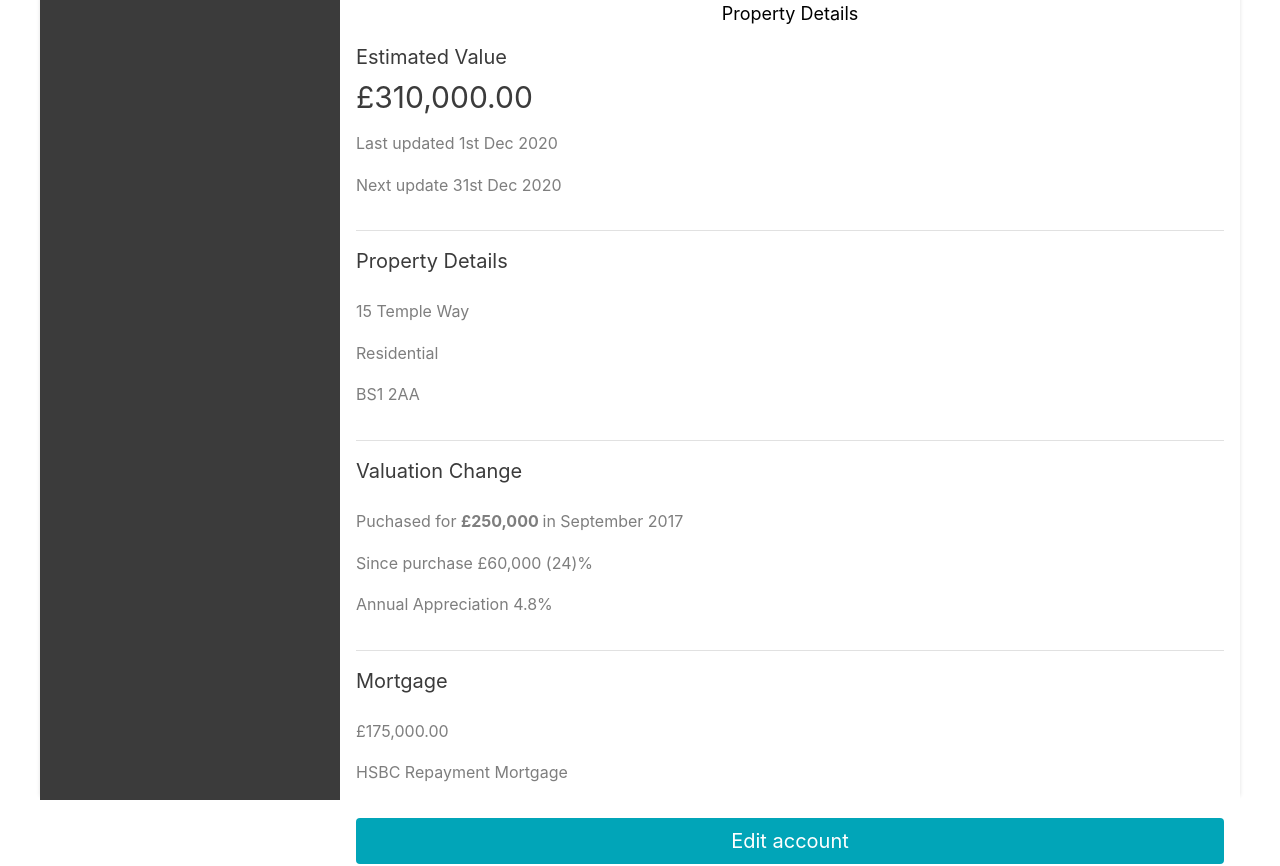
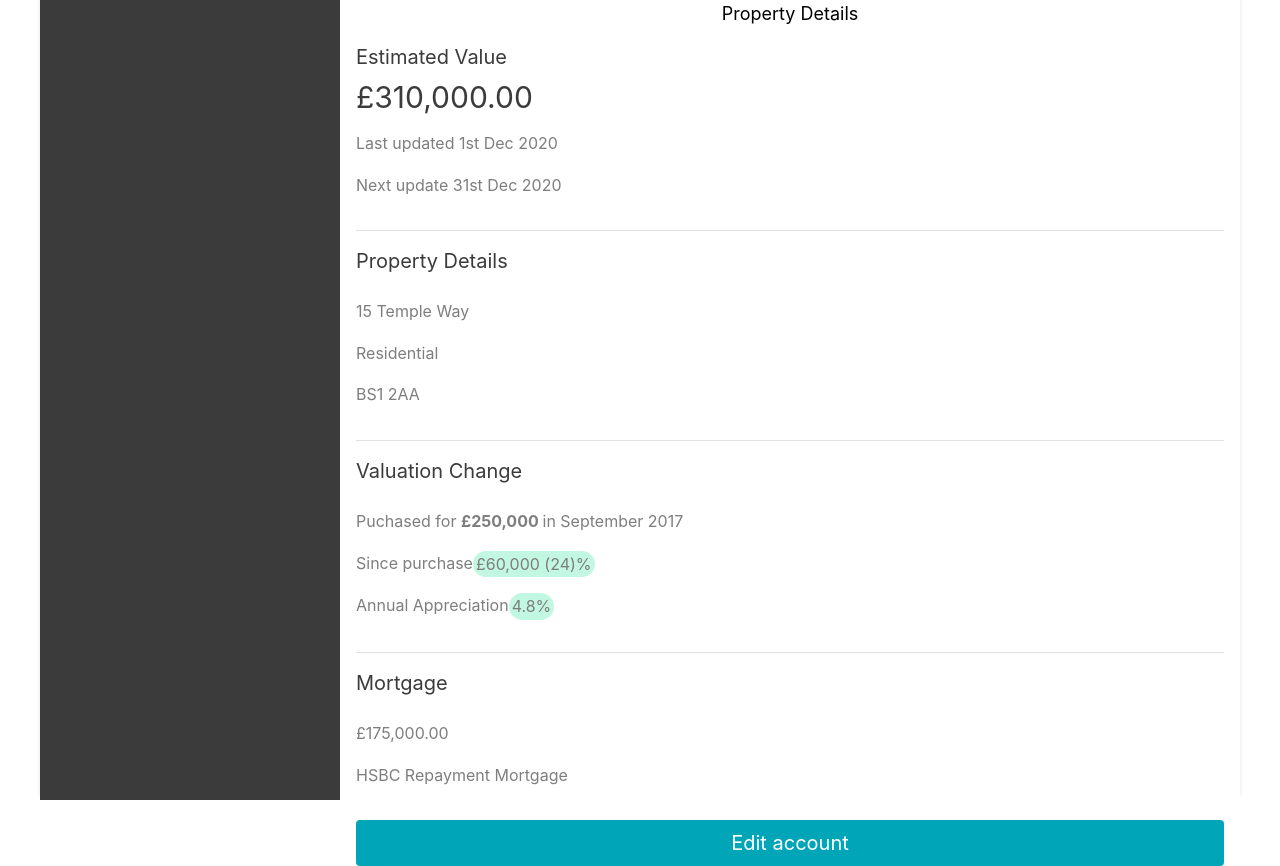
Before and after one commit to samchillcott/frontend-interview-task-main, a Next.js app: page / in a window 1280 px wide. Built offline with nearby package versions, Linux system fonts and the light colour scheme.

Commit message:
add basic styling with colors

```diff
--- a/modules/property-details/index.js
+++ b/modules/property-details/index.js
@@ -4,7 +4,7 @@ import React from "react";
 import { Button } from "../../components/button";
 import RowContainer from "../../components/row-container";
 import {
-  AccountHeadline, AccountLabel, AccountList, AccountListItem, AccountSection, InfoText, Inset
+  AccountHeadline, AccountLabel, AccountList, AccountListItem, AccountListItemRow, AccountSection, InfoText, InfoTextGreen, Inset
 } from "./style";
 
 
@@ -103,8 +103,16 @@ const Detail = ({ }) => {
         <RowContainer>
           <AccountList>
             <AccountListItem><InfoText>Puchased for <strong>£{ account.originalPurchasePrice.toLocaleString("en-US") } </strong>in { month } { year }</InfoText></AccountListItem>
-            <AccountListItem><InfoText>Since purchase £{ sincePurchaseAmount.toLocaleString("en-US") } ({ sincePurchasePercentageAmount })%</InfoText></AccountListItem>
-            <AccountListItem><InfoText>Annual Appreciation { annualAppreciationAmount }%</InfoText></AccountListItem>
+            <AccountListItem>
+              <AccountListItemRow>
+                <InfoText>Since purchase </InfoText>
+                <InfoTextGreen>£{ sincePurchaseAmount.toLocaleString("en-US") } ({ sincePurchasePercentageAmount })%</InfoTextGreen>
+              </AccountListItemRow>
+            </AccountListItem>
+            <AccountListItemRow>
+                <InfoText>Annual Appreciation </InfoText>
+              <InfoTextGreen>{ annualAppreciationAmount }%</InfoTextGreen>
+            </AccountListItemRow>
           </AccountList>
         </RowContainer>
       </AccountSection>
--- a/modules/property-details/style.js
+++ b/modules/property-details/style.js
@@ -26,6 +26,15 @@ export const InfoText = styled.div`
   color: ${(props) => props.theme.colors.neutral[600]};
 `;
 
+export const InfoTextGreen = styled.div`
+  line-height: 1.3;
+  font-size: ${(props) => props.theme.typography.m.fontSize};
+  color: ${(props) => props.theme.colors.neutral[600]};
+  background-color: #c2f7e1;
+  border-radius: 15px;
+  padding: 3px;
+`;
+
 export const AccountSection = styled.div`
   padding: ${(props) => props.theme.space.m} 0;
 
@@ -43,6 +52,15 @@ export const AccountListItem = styled.div`
   }
 `;
 
+export const AccountListItemRow = styled.div`
+  display: flex;
+  justify-content: space-between
+
+  &:not(:last-of-type) {
+    margin-bottom: ${(props) => props.theme.space.m};
+  }
+`;
+
 export const Inset = styled.div`
   padding: 0 ${(props) => props.theme.space.m};
 `;
--- a/theme/index.js
+++ b/theme/index.js
@@ -29,6 +29,9 @@ export const theme = {
     white: {
       default: "#fff",
     },
+    green: {
+      default: ""
+    }
   },
   typography: {
     xs: {
```
